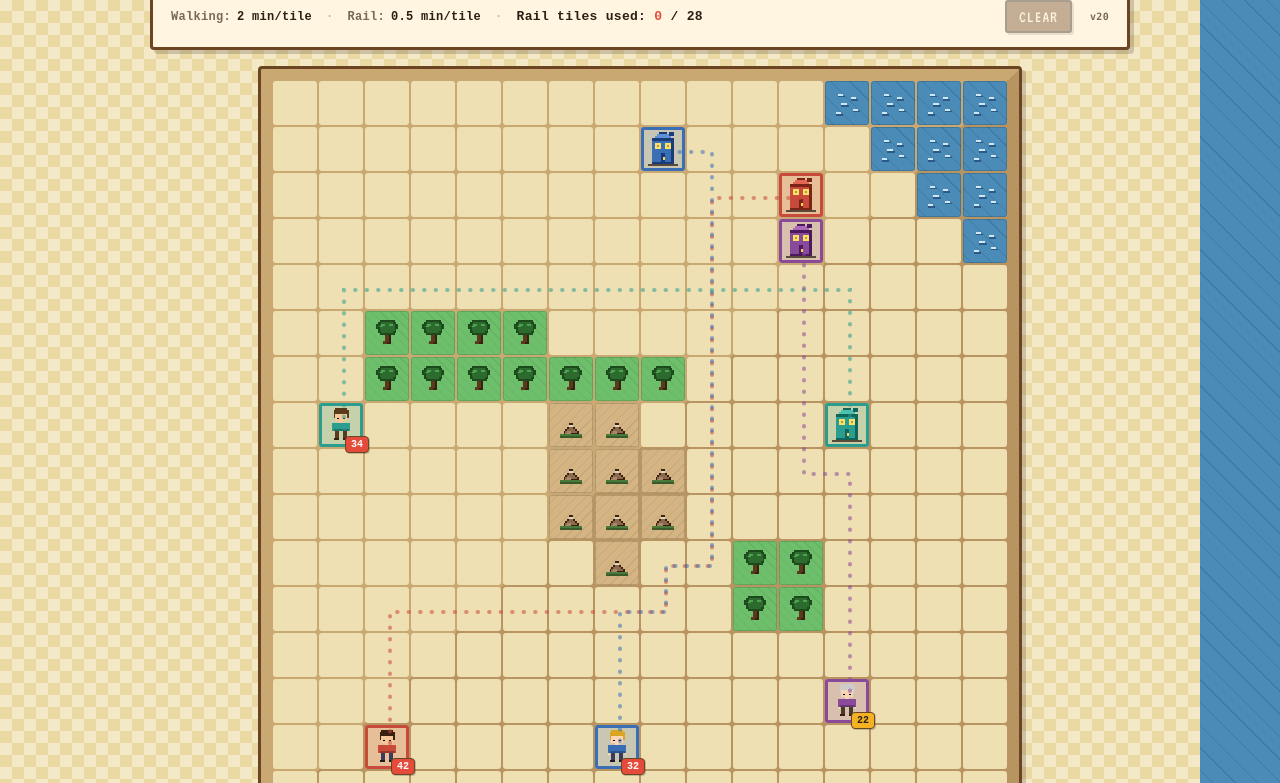
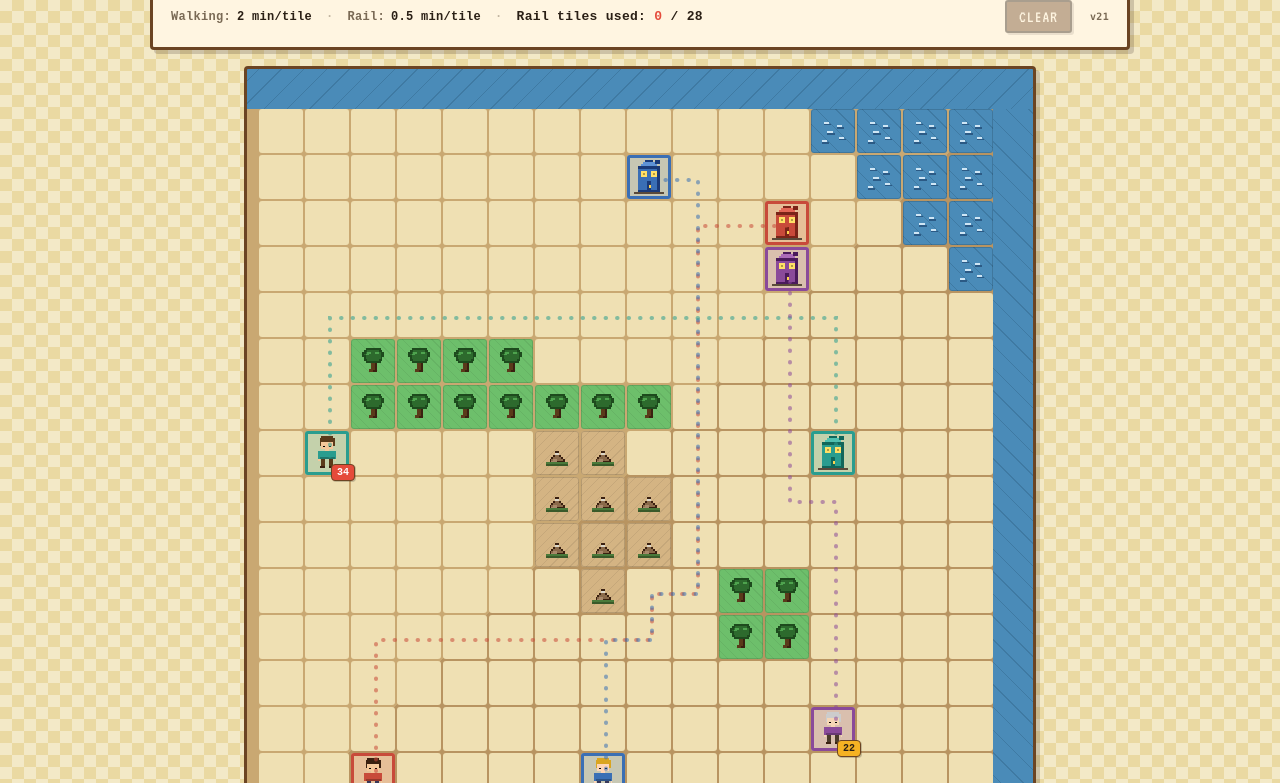
Before and after one commit to mllee/abettersubway, a plain HTML site: page index.html in a window 1280 px wide. Shown: the part 85-868 px from the top of the page. Drawn offline with Linux system fonts and the light colour scheme.

Commit message:
Move the off-grid ocean onto the grid container itself
The body background was painting water strips on the top and right of
the viewport, but the centered HUD + flex layout meant those strips
ended up ~100px above and to the right of the grid — visually
disconnected from the small NE bay pocket inside the grid.

Instead, paint the ocean directly onto #app's padding area:
- Asymmetric padding: 40px on top + right, 12px on bottom + left.
- Three stacked backgrounds on #app — a top water strip (full width,
  top 40px), a right water strip (full height, right 40px), and the
  existing dirt fill behind the playable tiles.

Now the bay touches the city edge: the top water strip flows
seamlessly into the inside-grid NE pocket, and the right strip runs
down the eastern shoreline. No gap, no floating ocean.

Bump VERSION to 20.

```diff
--- a/styles.css
+++ b/styles.css
@@ -40,22 +40,7 @@ html, body { margin: 0; padding: 0; }
 
 body {
   min-height: 100vh;
-  /* The Bay continues beyond the playable city. We paint ocean on the
-     top and right edges of the viewport so the small NE water pocket
-     inside the grid reads as "Bay enters from the NE corner" instead
-     of "lone blue square in the corner". Land checker fills the rest. */
   background:
-    /* top ocean strip (subtle wave pattern) */
-    repeating-linear-gradient(135deg,
-      #4a8bb8 0 8px,
-      #3f7aa3 8px 9px,
-      #4a8bb8 9px 16px) top / 100% 80px no-repeat,
-    /* right ocean strip */
-    repeating-linear-gradient(45deg,
-      #4a8bb8 0 8px,
-      #3f7aa3 8px 9px,
-      #4a8bb8 9px 16px) right / 80px 100% no-repeat,
-    /* land checker beneath */
     repeating-conic-gradient(var(--bg) 0deg 90deg, var(--bg-pattern) 90deg 180deg)
       0 0 / 24px 24px;
   color: var(--text);
@@ -196,9 +181,22 @@ body {
   grid-template-columns: repeat(var(--cols, 15), var(--tile-size));
   grid-template-rows: repeat(var(--rows, 15), var(--tile-size));
   gap: var(--gap);
-  padding: 12px;
-  background: #c9a872;
-  background-image: linear-gradient(135deg, #c9a872 0 50%, #b89461 50% 100%);
+  /* Asymmetric padding: the top and right strips of the #app box hold
+     the off-grid ocean. Bottom/left stay tight against dirt. */
+  padding: 40px 40px 12px 12px;
+  background:
+    /* Top ocean strip — full width of the box, top 40px. */
+    repeating-linear-gradient(135deg,
+      #4a8bb8 0 8px,
+      #3f7aa3 8px 9px,
+      #4a8bb8 9px 16px) top / 100% 40px no-repeat,
+    /* Right ocean strip — full height of the box, right 40px. */
+    repeating-linear-gradient(45deg,
+      #4a8bb8 0 8px,
+      #3f7aa3 8px 9px,
+      #4a8bb8 9px 16px) right / 40px 100% no-repeat,
+    /* Land base (dirt fill behind the playable tiles). */
+    linear-gradient(135deg, #c9a872 0 50%, #b89461 50% 100%);
   border: 3px solid var(--panel-border);
   border-radius: 4px;
   box-shadow: 4px 4px 0 var(--panel-shadow);
--- a/version.js
+++ b/version.js
@@ -2,5 +2,5 @@
 // up to the latest deploy. If the number on screen doesn't match the
 // number here, GitHub Pages hasn't redeployed yet (or the browser is
 // serving a cached copy — hard-refresh with Cmd-Shift-R).
-export const VERSION = 20;
+export const VERSION = 21;
 export const BUILD = '2026-05-23';
```
